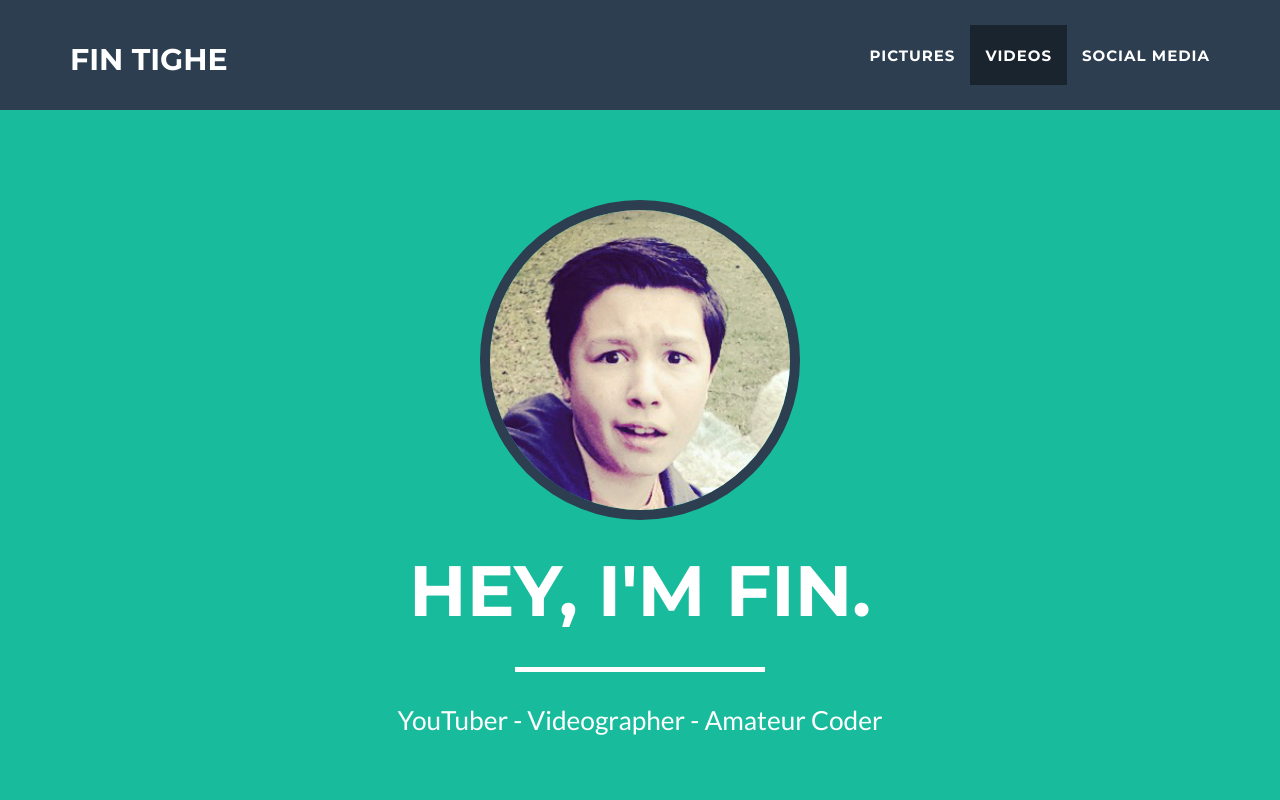
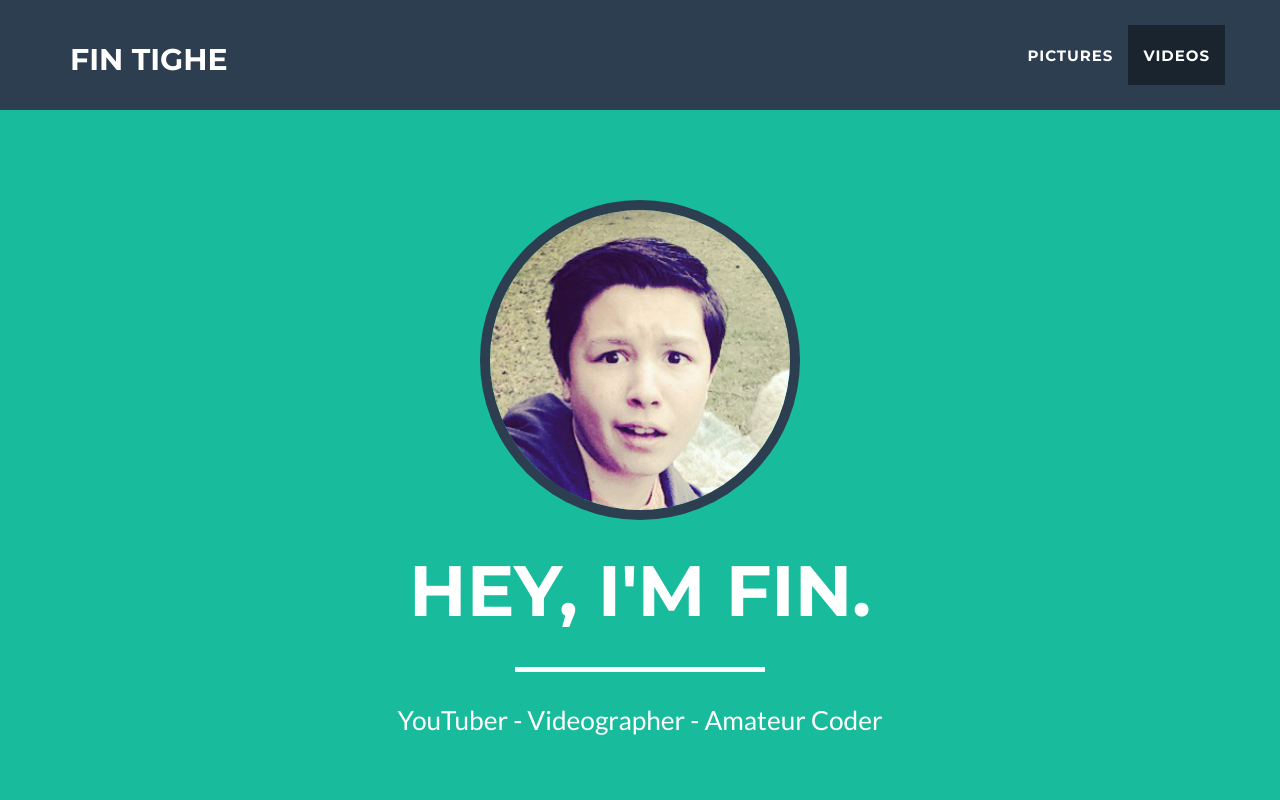
Before and after one commit to fin12/fin12.github.io, a plain HTML site: page index.html in a window 1280 px wide. Shown: the top 800 px of the page. Drawn offline with nearby package versions, Linux system fonts and the light colour scheme.

Commit message:
remove social media link

```diff
--- a/index.html
+++ b/index.html
@@ -58,9 +58,6 @@
                     </li>
                     <li class="page-scroll">
                         <a href="#about">Videos</a>
-                    </li>
-                    <li class="page-scroll">
-                        <a href="#footer">Social Media</a>
                     </li>
                 </ul>
             </div>
```
